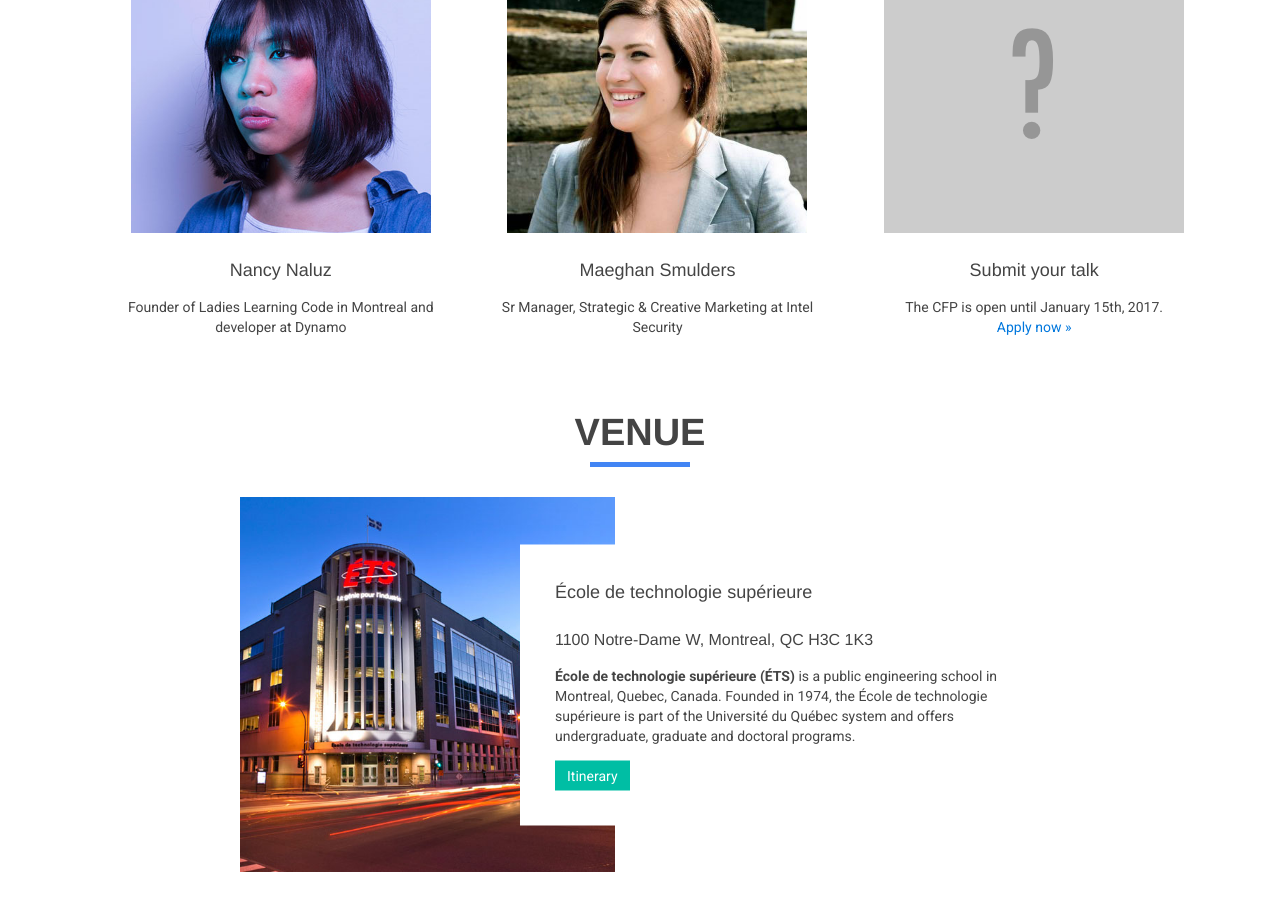
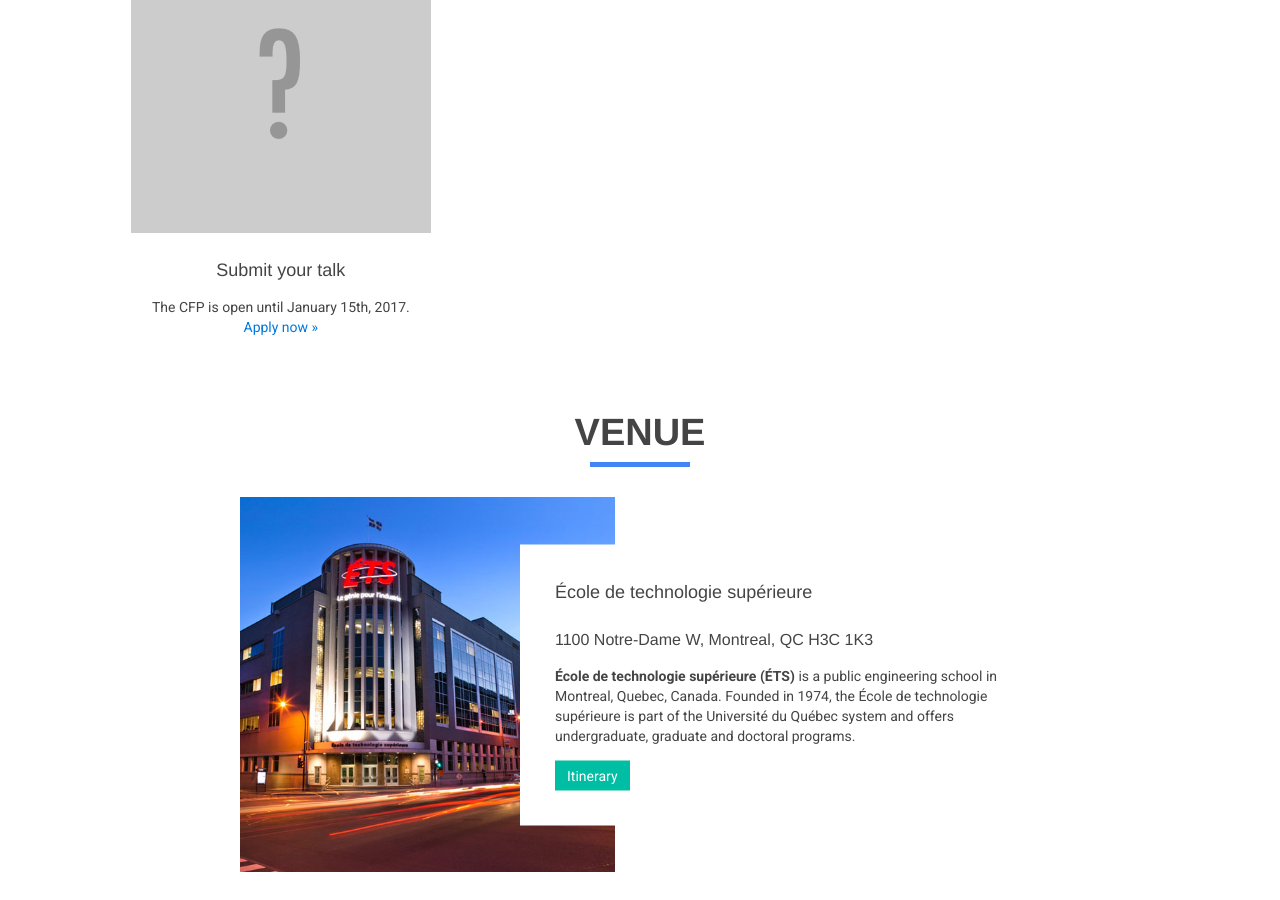
Before and after one commit to acaron/wtm-montreal-2017, a Jekyll site: the page built from index.html, in a window 1280 px wide and 900 px high, scrolled down 1552 px. Built offline with Jekyll 4.4.1, drawn with Linux system fonts in a browser that asks for light colours; nearby versions of some CDN libraries; some of the changed text lies outside the part shown.

Commit message:
Quick fixes

```diff
--- a/_data/speakers.yml
+++ /dev/null
@@ -1,7 +0,0 @@
-nancy-naluz:
-  name: Nancy Naluz
-  title: Founder of Ladies Learning Code in Montreal and developer at Dynamo
-
-maeghan-smulders:
-  name: Maeghan Smulders
-  title: Sr Manager, Strategic & Creative Marketing at Intel Security
--- a/_includes/subscription.html
+++ b/_includes/subscription.html
@@ -8,13 +8,8 @@
       <fieldset>
         <input type="hidden" name="b_d1707279f0dde7f68a6f98ab0_35def8d91c" tabindex="-1" value="">
 
-        <div class="uk-form-row" id="mce-responses">
-          <div id="mce-error-response"></div>
-          <div id="mce-success-response"></div>
-        </div>
-
         <div class="uk-form-row">
-          <input class="uk-width-1-1" type="email" name="email" value="">
+          <input class="uk-width-1-1" type="email" name="EMAIL" value="">
         </div>
 
         <div class="uk-form-row uk-remove-margin-bottom">
--- a/assets/main.scss
+++ b/assets/main.scss
@@ -1,5 +1,4 @@
 ---
-To update: https: //github.com/uikit/bower-uikit/tree/master/scss
 ---
 
 @charset "utf-8";
```
